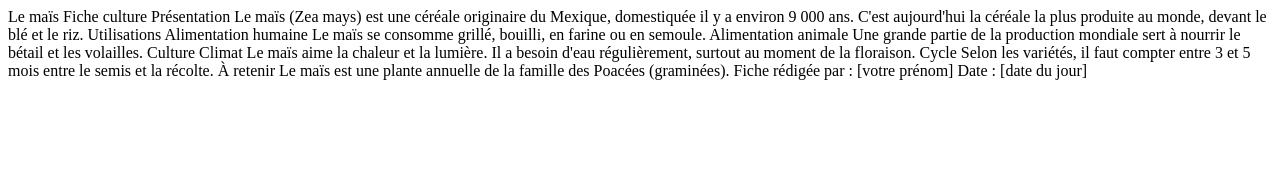
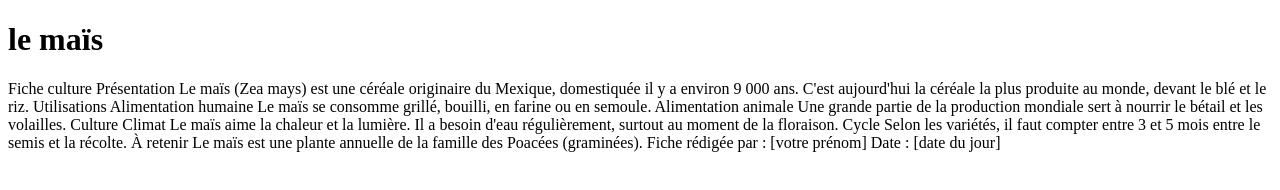
Before and after one commit to kouassiphilippe50/exercice-html, a plain HTML site: page 02-titres-paragraphes/index.html in a window 1280 px wide. Drawn offline with Linux system fonts and the light colour scheme.

Commit message:
la balise <h1>

```diff
--- a/02-titres-paragraphes/index.html
+++ b/02-titres-paragraphes/index.html
@@ -12,7 +12,7 @@
     Ajoutez les balises demandées dans le README (étapes 1 à 8).
   -->
 
-  Le maïs
+  <h1>le maïs</h1>
   Fiche culture
 
   Présentation
```
